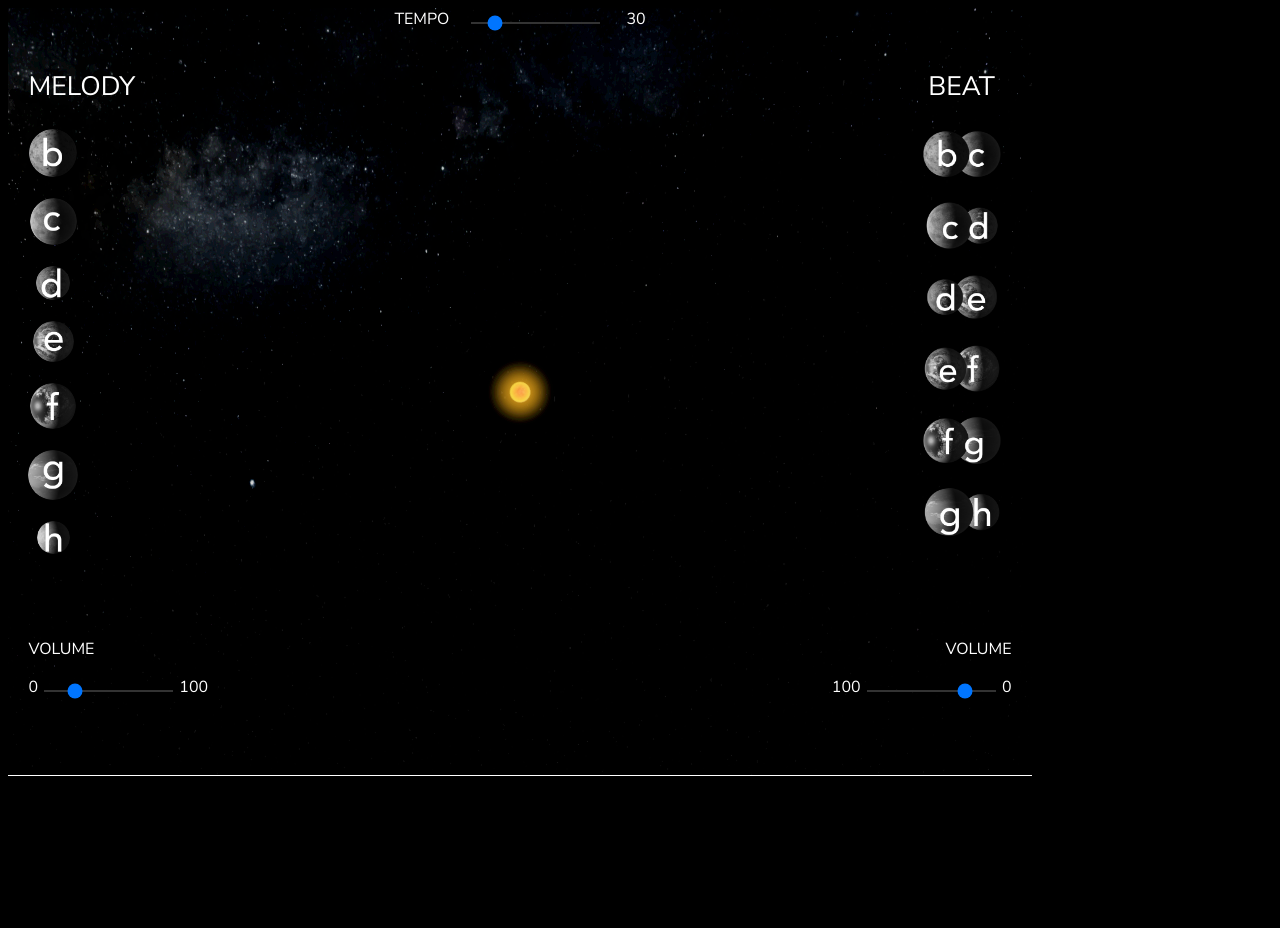
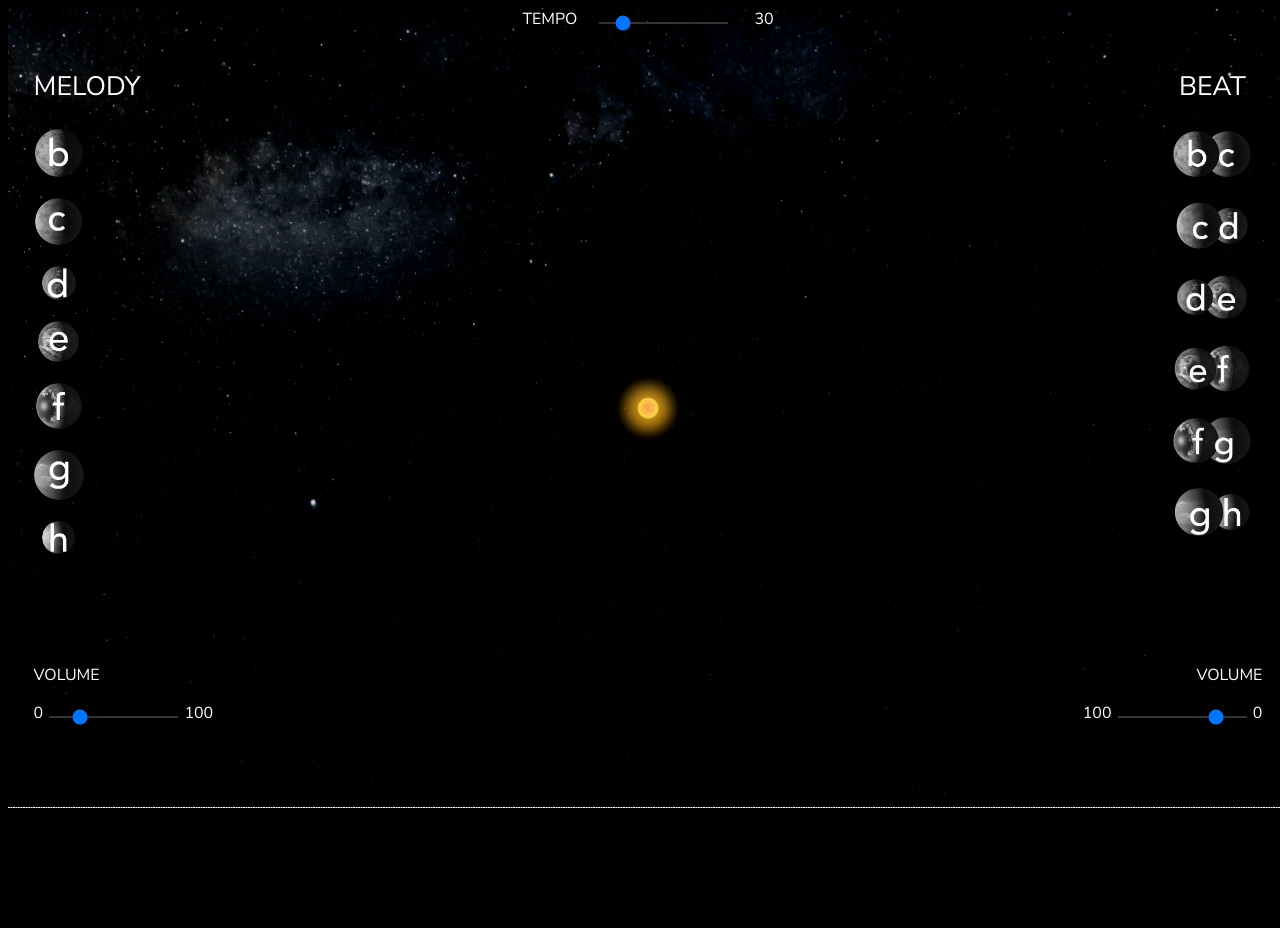
Before and after one commit to algadoreo/trappist-app, a plain HTML site: page index.html in a window 1280 px wide. Before the commit the page ends 896 px from the top, so only its background shows below. Drawn offline with Linux system fonts and the light colour scheme; no server answers; animation ran at ten frames a second.

Commit message:
Resize container to 8:5 aspect ratio
Previously, it had a 4:3 aspect ratio.

```diff
--- a/css/main.css
+++ b/css/main.css
@@ -23,8 +23,8 @@ input[type="range"] {
 	display: none;
 }
 .container {
-	width: 1024px;
-	height: 768px;
+	width: 1280px;
+	height: 800px;
 	position: absolute;
 }
 .overlay {
--- a/js/main.js
+++ b/js/main.js
@@ -18,8 +18,8 @@ if (!window.requestAnimationFrame) {
 // Canvas settings
 var canvas = document.getElementById('scene');
 var drawContext = canvas.getContext('2d');
-const WIDTH = 1024;
-const HEIGHT = 768;
+const WIDTH = 1280;
+const HEIGHT = 800;
 canvas.width = WIDTH;
 canvas.height = HEIGHT;
 
```
